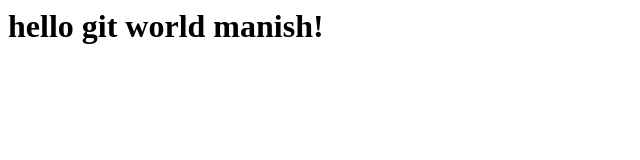
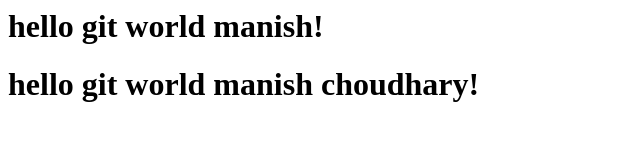
Before and after one commit to MansishChoudhary/gitgithub, a plain HTML site: page index.html in a window 1280 px wide. Shown: the whole page, without its empty margins (0-640 px from the left). Drawn offline with Linux system fonts and the light colour scheme.

Commit message:
update
added

```diff
--- a/index.html
+++ b/index.html
@@ -1 +1,2 @@
 <h1>hello git world manish!</h1>
+<h1>hello git world manish choudhary!</h1>
```
